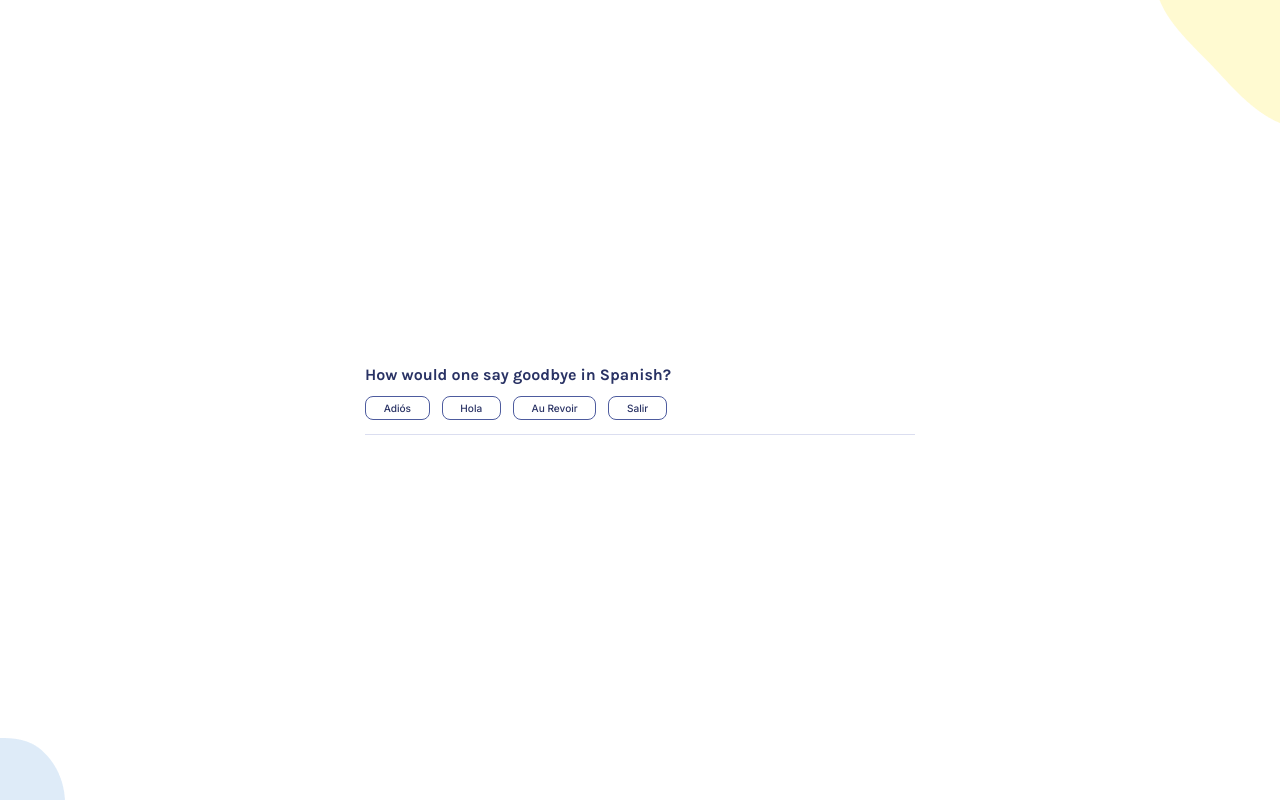
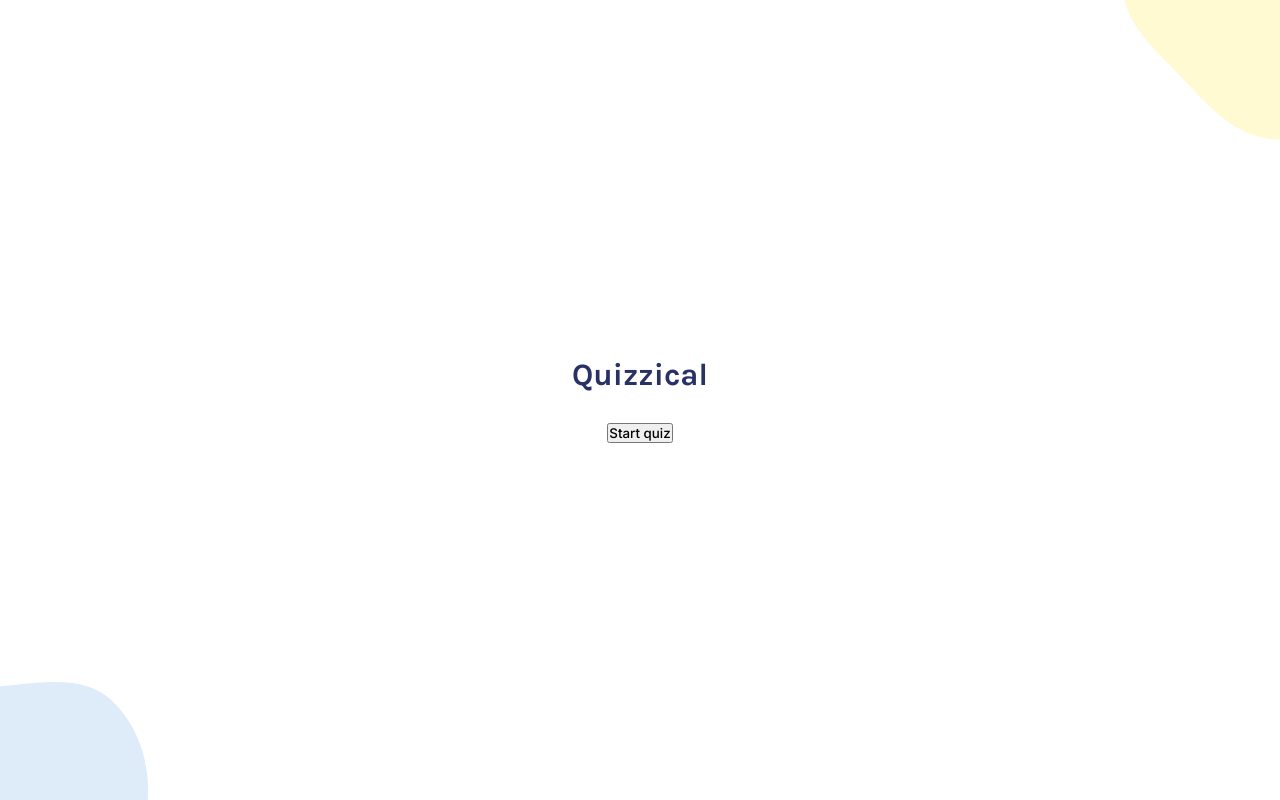
Before and after one commit to agelesskid/quizzical, a React (Vite) app: page / in a window 1280 px wide. Built offline with nearby package versions, Linux system fonts and the light colour scheme.

Commit message:
made tweaks for merging
removed Quiz from rendering

```diff
--- a/src/App.jsx
+++ b/src/App.jsx
@@ -6,8 +6,7 @@ export default function App() {
 
   return (
     <main>
-      {/* <Start /> */}
-      <Quiz />
+      <Start />
     </main>
   )
 }
```
